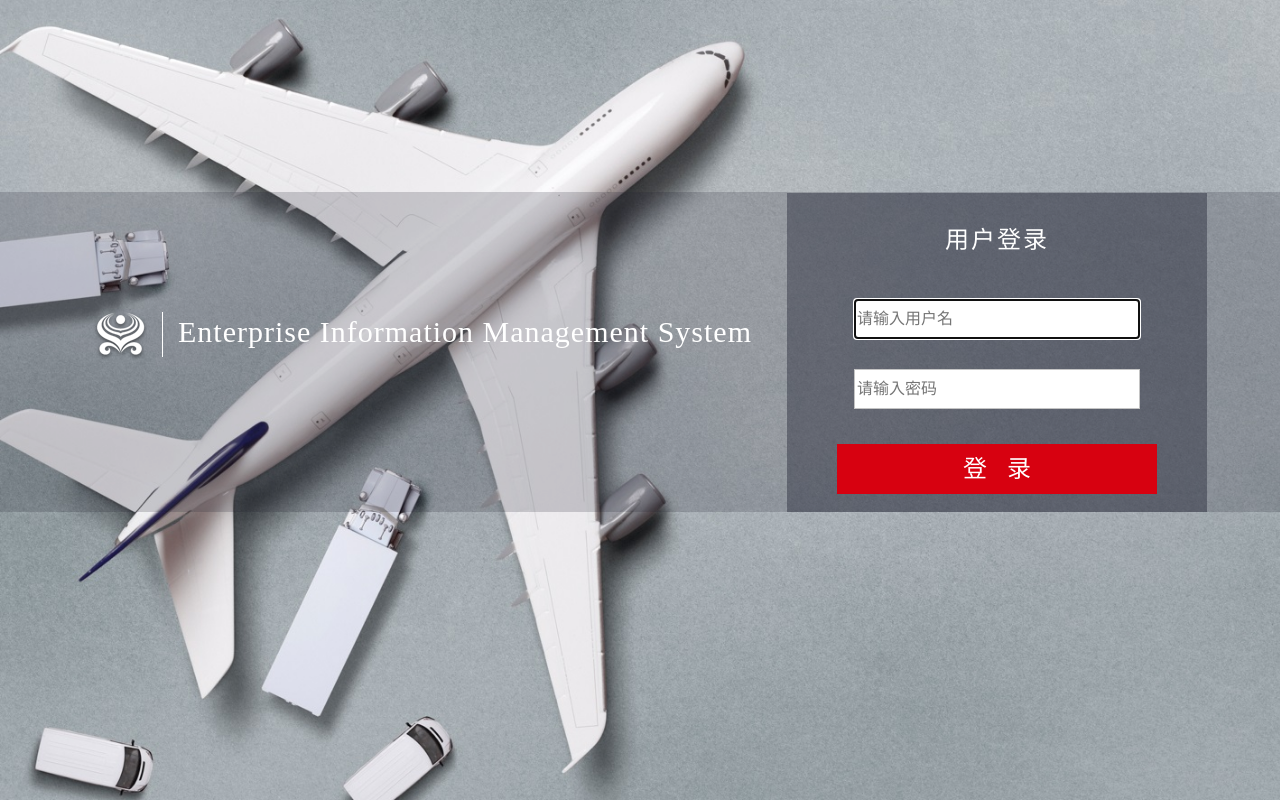
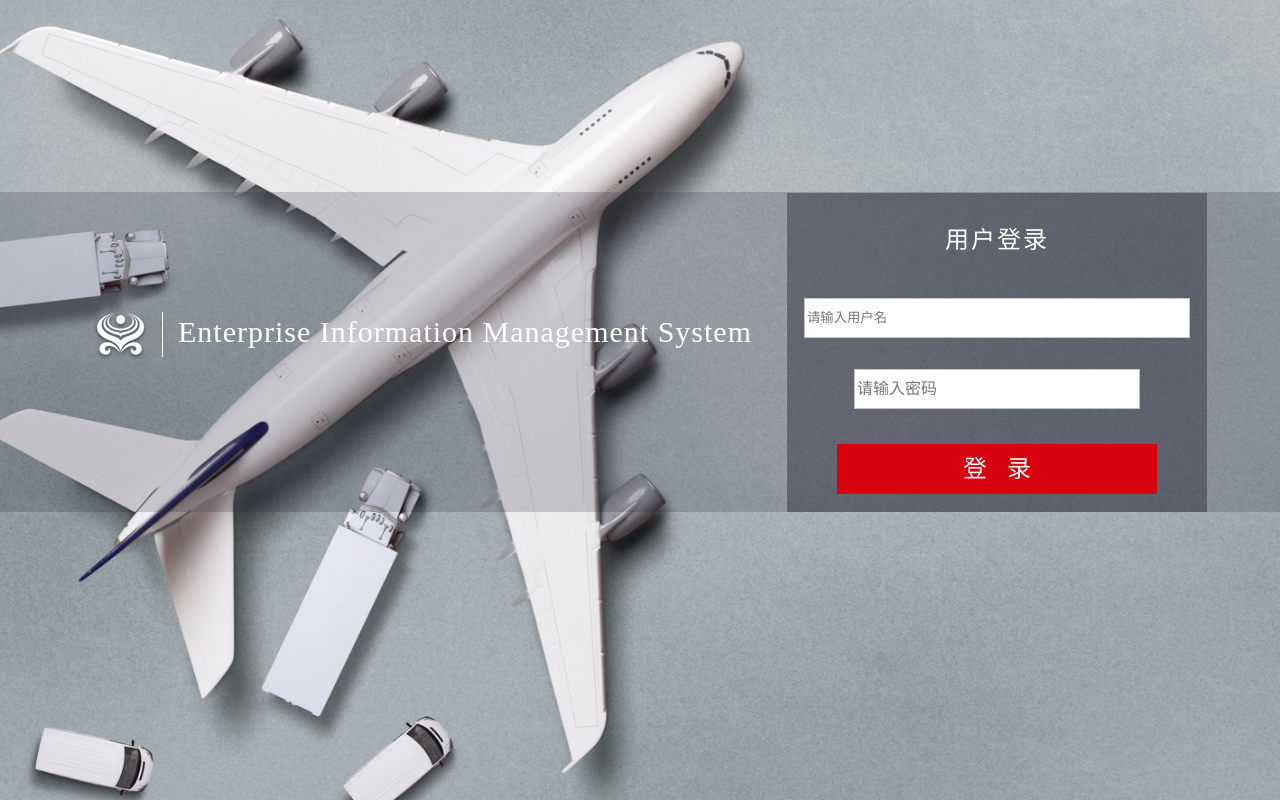
Before and after one commit to guojs-github/vue-web, a Vue app: page /#/ in a window 1280 px wide. Built offline with nearby package versions, Linux system fonts and the light colour scheme; what vxe-table would draw is missing.

Commit message:
整理Input控件

```diff
--- /dev/null
+++ b/src/components/Common/HeelInput/HeelInput.less
@@ -0,0 +1,8 @@
+/*
+  form item style
+*/
+@import '../../../assets/styles/constants.less';
+
+.heel-input{
+	position: relative;
+}
--- /dev/null
+++ b/src/components/Common/HeelInput/HeelInput.vue
@@ -0,0 +1,126 @@
+<!--HeelInput控件-->
+<template>
+	<div class='heel-input'>
+		<template>
+			<!-- 只读状态 -->
+			<div class='view' :title='displayValue' v-if='mode === "view"'>
+				{{displayValue}}
+			</div>
+			<!-- 编辑状态 -->
+			<div class='edit' v-else>
+				<input
+					v-model='inputValue'
+					type='text'
+					:placeholder='placeholder'
+					:maxlength='maxlength'/>
+				<!-- v-enter-next='{next: "div#login-dialog input#password"}'   autofocus='autofocus' -->
+				<!-- 输入框
+                <el-input
+					ref="el-input"
+					v-model='newValue'
+					:disabled = 'disabled'
+					size = 'small'
+					:placeholder = 'placeholder'
+					:maxlength = 'maxlength'
+					:show-word-limit = 'maxlength != Infinity'
+					clearable
+					@change='onChange'
+					@keydown.enter.native='onEnter'
+					@focus='onFocus($event)'/>
+				-->
+			</div>
+		</template>
+	</div>
+</template>
+
+<script>
+export default {
+	name: 'HeelInput',
+
+	props: {
+		mode: { // 显示状态
+			type: String,
+			default: 'view'
+		},
+
+		value: { // 值
+			type: String,
+			default: ''
+		},
+
+		placeholder: { // 输入提示信息
+			type: String,
+			default: ''
+		},
+
+		/*
+		disabled: {
+			type: Boolean,
+			default: false
+		},
+		*/
+
+		maxlength: { // 最大长度限制
+			type: Number
+		}
+	},
+
+	data() {
+		return {
+		};
+	},
+
+	computed: {
+		inputValue: { // 实际值
+			get() {
+				return this.value;
+			},
+
+			set(value) {
+				this.$emit('input', value); // 添加了这个可以自动更新绑定的value属性，传递更新值到父组件
+			}
+		},
+
+		displayValue() { // 显示值
+			return this.value;
+		}
+	},
+
+	methods: {
+		/*
+		onFocus(event) { // Focus event
+			if (this.autoSelect) {
+				event.currentTarget.select();
+			}
+		},
+		onChange(val) { // 控件值发生变化
+			console.log('BkInput value changed.');
+
+			if ((this.type === 'input') || ((this.type === 'string'))) { // 字符串前后不需要空格
+				this.newValue = val = val.trim();
+			}
+
+			this.$emit('change', val);
+		},
+
+		onEnter(val) { // Press 'ENTER'
+			console.log(`BkInput Press 'ENTER'`);
+
+			this.$emit('enter');
+		},
+		*/
+
+		/*********************/
+		/*
+		focus() {
+			console.log('BkInput set focus');
+
+			this.$refs['el-input'] && this.$refs['el-input'].focus();
+			this.$refs['el-input'] && this.$refs['el-input'].select();
+		}
+		*/
+	}
+};
+</script>
+
+<style src='./HeelInput.less' lang='less'/>
--- a/src/components/Login/Login.vue
+++ b/src/components/Login/Login.vue
@@ -12,7 +12,14 @@
 			<div id='login-dialog' class='-section dialog'>
 				<div class='-text-size-big title'>用户登录</div>
 				<div class='item user-name'>
+					<heel-input
+						v-model ='userName'
+						mode='edit'
+						placeholder='请输入用户名'
+						:maxlength='10' />
+					<!--
 					<input id='user-name' type='text' v-model='userName' placeholder='请输入用户名' class='-inline -text-size-middle' v-enter-next='{next: "div#login-dialog input#password"}' autofocus='autofocus'/>
+					-->
 				</div>
 				<div class='item password'>
 					<input id='password' type='password' v-model='password' placeholder='请输入密码' class='-inline -text-size-middle'  v-on:keyup.enter='onClickLogin'/>
@@ -26,9 +33,14 @@
 </template>
 
 <script>
+import HeelInput from '@/components/Common/HeelInput/HeelInput';
 
 export default {
 	name: 'Login',
+
+	components: {
+		HeelInput
+	},
 
 	data() {
 		return {
```
